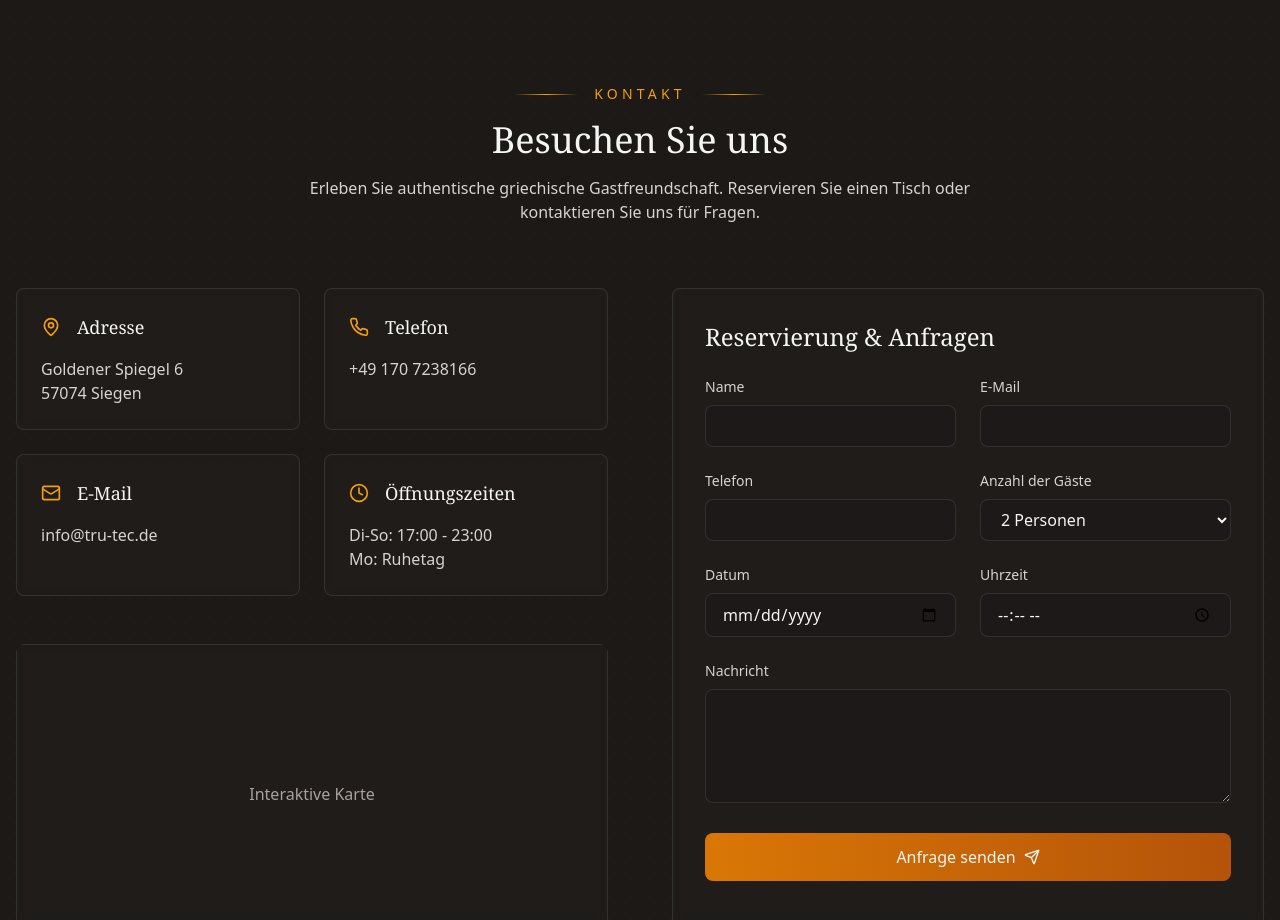
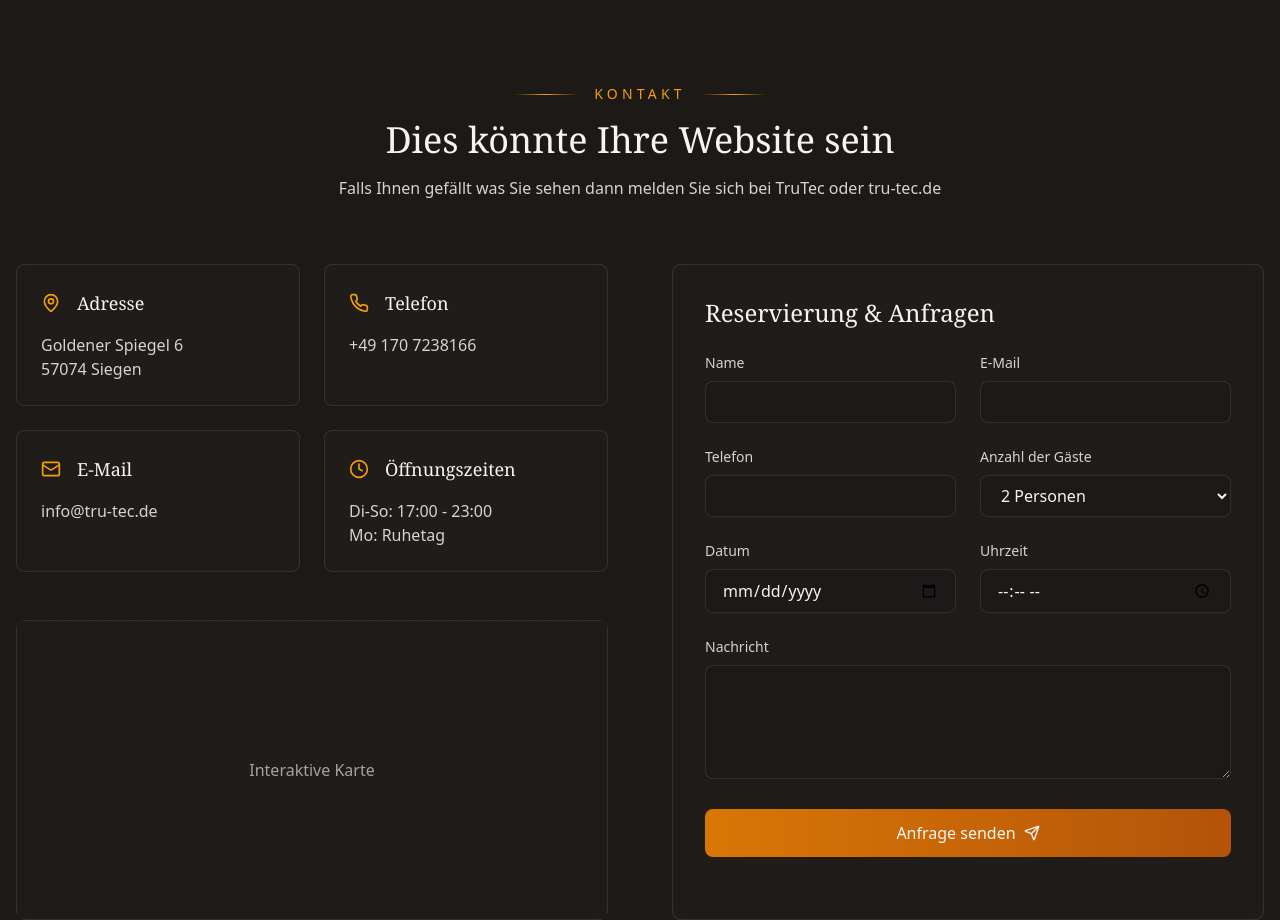
Before and after one commit to FaxFox11/Greek, a React (Create React App) app: page / in a window 1280 px wide. Shown: the part 3400-4320 px from the top of the page. Built offline with nearby package versions, Linux system fonts and the light colour scheme.

Commit message:
Update Contact.jsx

```diff
--- a/src/components/Contact.jsx
+++ b/src/components/Contact.jsx
@@ -41,11 +41,10 @@ const ContactForm = () => {
             <div className="h-px w-16 bg-gradient-to-r from-transparent via-amber-500 to-transparent" />
           </div>
           <h2 className="font-serif text-4xl text-stone-100 mb-4">
-            Besuchen Sie uns
+            Dies könnte Ihre Website sein
           </h2>
           <p className="text-stone-300">
-            Erleben Sie authentische griechische Gastfreundschaft. Reservieren
-            Sie einen Tisch oder kontaktieren Sie uns für Fragen.
+            Falls Ihnen gefällt was Sie sehen dann melden Sie sich bei TruTec oder tru-tec.de
           </p>
         </div>
 
```
